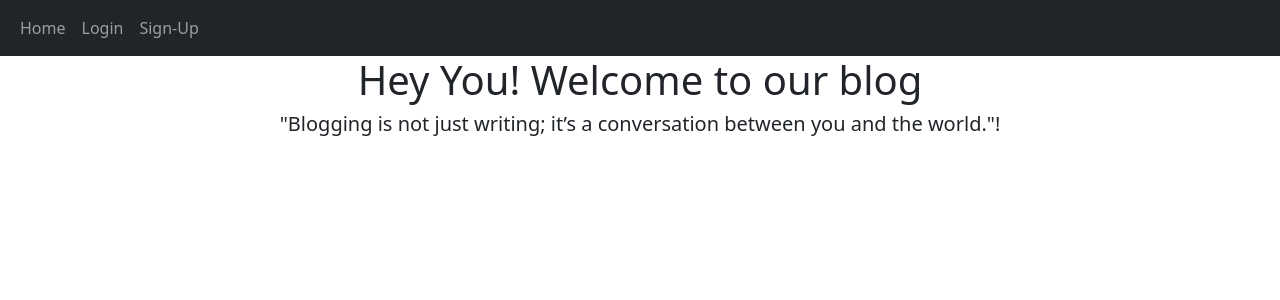
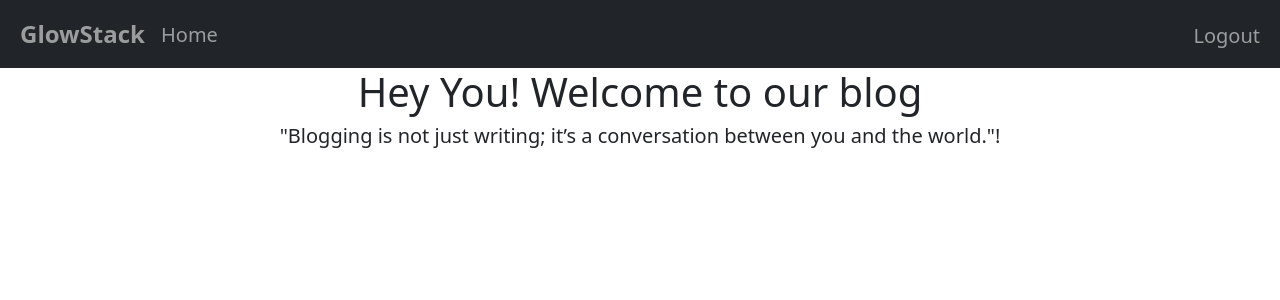
Before and after one commit to Yaminianitha19/Blog_site, a Flask app: page / in a window 1280 px wide. Shown: the top 300 px of the page. Run offline with Flask 3, Linux system fonts and the light colour scheme; a user stored in the database is signed in.

Commit message:
logout page updated

```diff
--- a/website/auth.py
+++ b/website/auth.py
@@ -22,7 +22,7 @@ def login():
                 flash("Incorrect password, try again.", category="error")
         else:
             flash("Email does not exist.", category="error")
-    return render_template("login.html")
+    return render_template("login.html", user=current_user)
 
 @auth.route("/sign-up", methods=["GET", "POST"])
 def sign_up():
@@ -60,7 +60,7 @@ def sign_up():
 
 
 
-    return render_template("signup.html")
+    return render_template("signup.html", user=current_user)
 
 
 @auth.route("/logout")
--- a/website/templates/base.html
+++ b/website/templates/base.html
@@ -17,31 +17,41 @@
         </button>
         <div class="collapse navbar-collapse" id="navbar">
             <div class="navbar-nav">
-                <a class="nav-item nav-link"href="/home">Home</a>
-                <a class="nav-item nav-link"href="/login">Login</a>
-                <a class="nav-item nav-link"href="/sign-up">Sign-Up</a>
+                <a class="nav-item nav-link fw-bold fs-4" href="/home">GlowStack</a>
+                <a class="nav-item nav-link fs-5 mt-1" href="/home">Home</a>
+            </div>
+            <div class="navbar-nav ms-auto">
+                {% if current_user.is_authenticated %}
+                    <a class="nav-item nav-link fs-5 mt-1" href="/logout">Logout</a>
+                {% else %}
+                    <a class="nav-item nav-link fs-5 mt-1" href="/login">Login</a>
+                    <a class="nav-item nav-link fs-5 mt-1" href="/sign-up">Sign-Up</a>
+                {% endif %}
             </div>
         </div>
-    </div>
+      </div>
     </nav>
+
     {% with messages = get_flashed_messages(with_categories=True) %}
     {% if messages %}
       {% for category, message in messages %}
       {% if category == "error" %}
-      <div class="alert alert-danger alter-dismissible fade show" role="alert">
-         {{message}}
+      <div class="alert alert-danger alert-dismissible fade show" role="alert">
+         {{ message }}
       <button type="button" class="btn-close" data-bs-dismiss="alert"></button>
       </div>
       {% else %}
-      <div class="alert alert-success alter-dismissible fade show" role="alert">
-        {{message}}
+      <div class="alert alert-success alert-dismissible fade show" role="alert">
+        {{ message }}
      <button type="button" class="btn-close" data-bs-dismiss="alert"></button>
      </div>
       {% endif %}
       {% endfor %}
     {% endif %}
     {% endwith %}
+
     <div class="container">{% block content %}{% endblock %}</div>
+
     <script src="https://cdn.jsdelivr.net/npm/bootstrap@5.3.3/dist/js/bootstrap.bundle.min.js" integrity="sha384-YvpcrYf0tY3lHB60NNkmXc5s9fDVZLESaAA55NDzOxhy9GkcIdslK1eN7N6jIeHz" crossorigin="anonymous"></script>
 </body>
 </html>
--- a/website/views.py
+++ b/website/views.py
@@ -9,4 +9,4 @@ views = Blueprint("views", __name__)
 @views.route("/home")
 @login_required
 def home():
-    return render_template("home.html", name =current_user.username)
+    return render_template("home.html", user =current_user)
```
